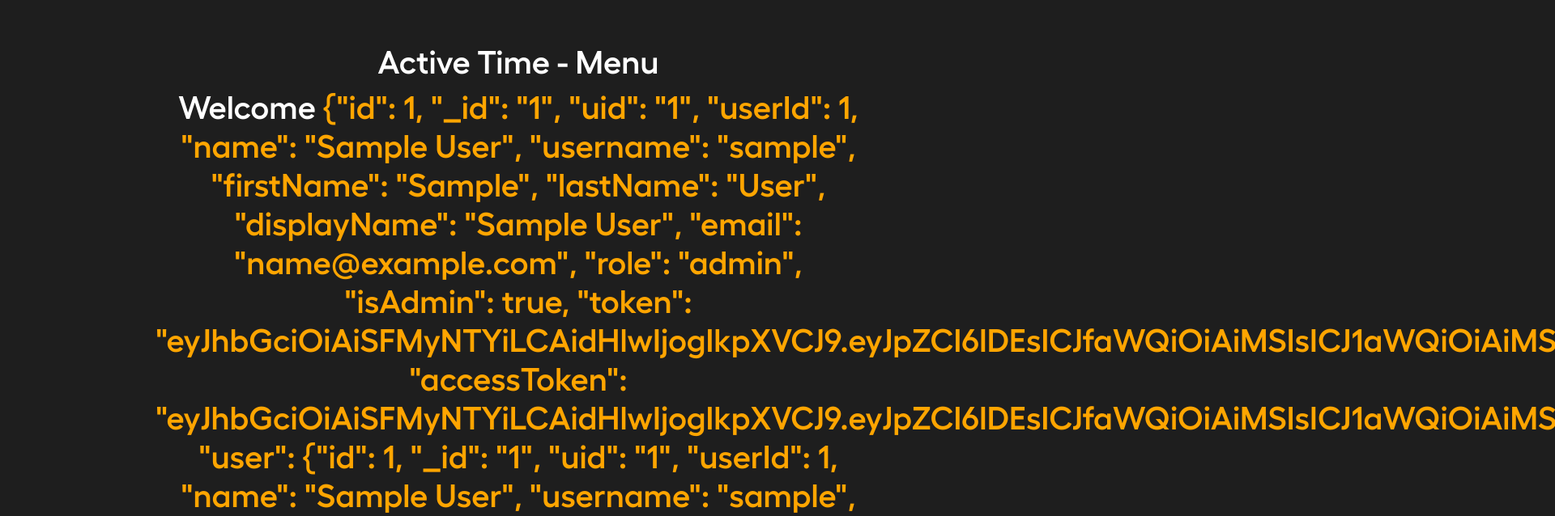
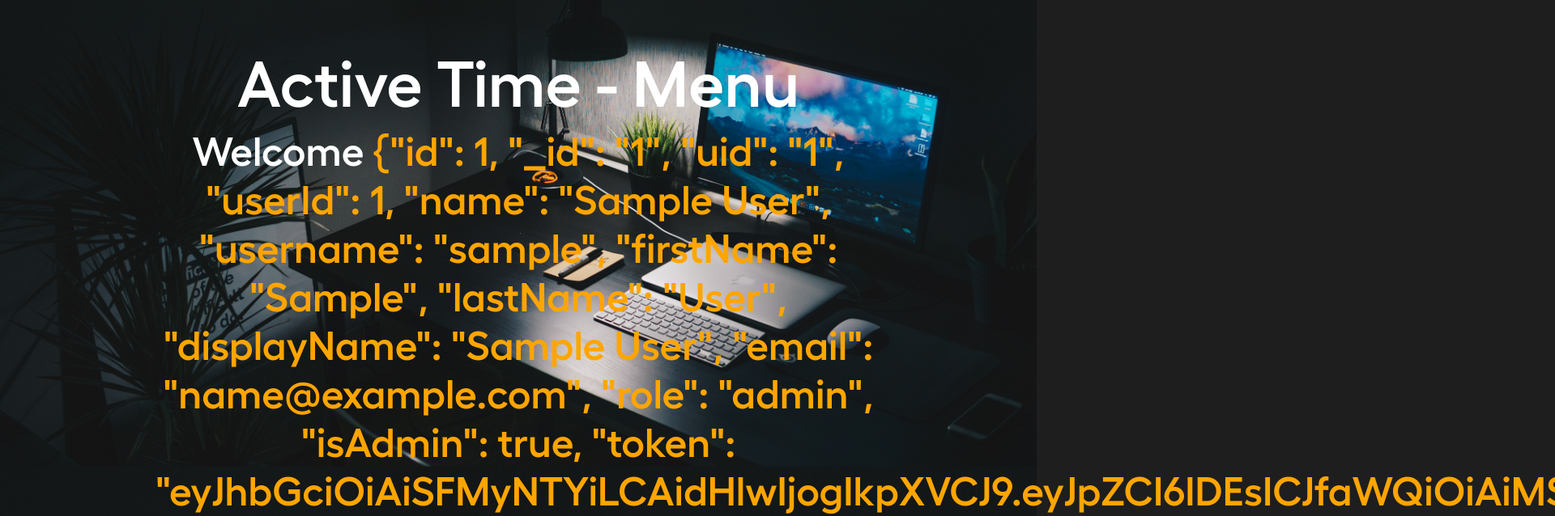
Before and after one commit to SebastianCB-dev/ActiveTimeAngular, an Angular app: page /tasks/menu in a window 1280 px wide. Shown: the top 638 px of the page at 81% size, 1920 px wide, since content can reach past the window. Built offline with nearby package versions, Linux system fonts and the light colour scheme; sample sign-in values are in the browser's storage.

Commit message:
Feat: Added animate.css library

```diff
--- a/src/app/screens/lobby-page/lobby-page.component.css
+++ b/src/app/screens/lobby-page/lobby-page.component.css
@@ -13,6 +13,9 @@
   display: flex;
   align-items: center;
   justify-content: center;
+  background-image: url('../../../assets/imgs/background_lobby.jpg');
+  background-size: cover;
+  background-position: 0px -300px;
 }
 
 .container-lobby .content-lobby {
@@ -25,8 +28,11 @@
   text-align: center;
   font-family: 'Hellix-SemiBold';
 }
+.container-lobby .content-lobby .title h1{
+  font-size: 80px;
+}
 .container-lobby .content-lobby .title h3{
-    font-size: 40px;
+    font-size: 50px;
     margin-bottom: 20px;
 }
 .container-lobby .content-lobby .title h3 span{
@@ -62,7 +68,7 @@
   -moz-border-radius: 12px;
   -ms-border-radius: 12px;
   -o-border-radius: 12px;
-  border: 4px solid transparent;
+  border: 4px solid #fff;
 }
 
 .container-lobby .content-lobby .options .option:hover {
--- a/src/app/screens/lobby-page/lobby-page.component.html
+++ b/src/app/screens/lobby-page/lobby-page.component.html
@@ -2,7 +2,7 @@
 
   <div class="content-lobby">
     <div class="title">
-        <h1>Active Time - Menu</h1>
+        <h1 class="animate__animated animate__shakeX">Active Time - Menu</h1>
         <h3>Welcome <span>{{ getUser() }}</span></h3>
         <h4>What would you want to do?</h4>
     </div>
--- a/src/index.html
+++ b/src/index.html
@@ -1,5 +1,6 @@
 <!doctype html>
 <html lang="en">
+
 <head>
   <meta charset="utf-8">
   <title id="title-page">Active Time</title>
@@ -14,11 +15,18 @@
   <meta name="msapplication-TileColor" content="#2b5797">
   <meta name="theme-color" content="#ffffff">
   <!-- bootstrap -->
-  <link href="https://cdn.jsdelivr.net/npm/bootstrap@5.1.3/dist/css/bootstrap.min.css" rel="stylesheet" integrity="sha384-1BmE4kWBq78iYhFldvKuhfTAU6auU8tT94WrHftjDbrCEXSU1oBoqyl2QvZ6jIW3" crossorigin="anonymous">
+  <link href="https://cdn.jsdelivr.net/npm/bootstrap@5.1.3/dist/css/bootstrap.min.css" rel="stylesheet"
+    integrity="sha384-1BmE4kWBq78iYhFldvKuhfTAU6auU8tT94WrHftjDbrCEXSU1oBoqyl2QvZ6jIW3" crossorigin="anonymous">
   <!-- Font Awesome -->
-  <link rel="stylesheet" href="https://cdnjs.cloudflare.com/ajax/libs/font-awesome/6.0.0/css/all.min.css" integrity="sha512-9usAa10IRO0HhonpyAIVpjrylPvoDwiPUiKdWk5t3PyolY1cOd4DSE0Ga+ri4AuTroPR5aQvXU9xC6qOPnzFeg==" crossorigin="anonymous" referrerpolicy="no-referrer" />
+  <link rel="stylesheet" href="https://cdnjs.cloudflare.com/ajax/libs/font-awesome/6.0.0/css/all.min.css"
+    integrity="sha512-9usAa10IRO0HhonpyAIVpjrylPvoDwiPUiKdWk5t3PyolY1cOd4DSE0Ga+ri4AuTroPR5aQvXU9xC6qOPnzFeg=="
+    crossorigin="anonymous" referrerpolicy="no-referrer" />
+  <!-- Animate.css -->
+  <link rel="stylesheet" href="https://cdnjs.cloudflare.com/ajax/libs/animate.css/4.1.1/animate.min.css" />
 </head>
+
 <body class="container-fluid">
   <app-root></app-root>
 </body>
+
 </html>
--- a/src/main.ts
+++ b/src/main.ts
@@ -3,6 +3,7 @@ import { platformBrowserDynamic } from '@angular/platform-browser-dynamic';
 
 import { AppModule } from './app/app.module';
 import { environment } from './environments/environment';
+
 
 if (environment.production) {
   enableProdMode();
```
